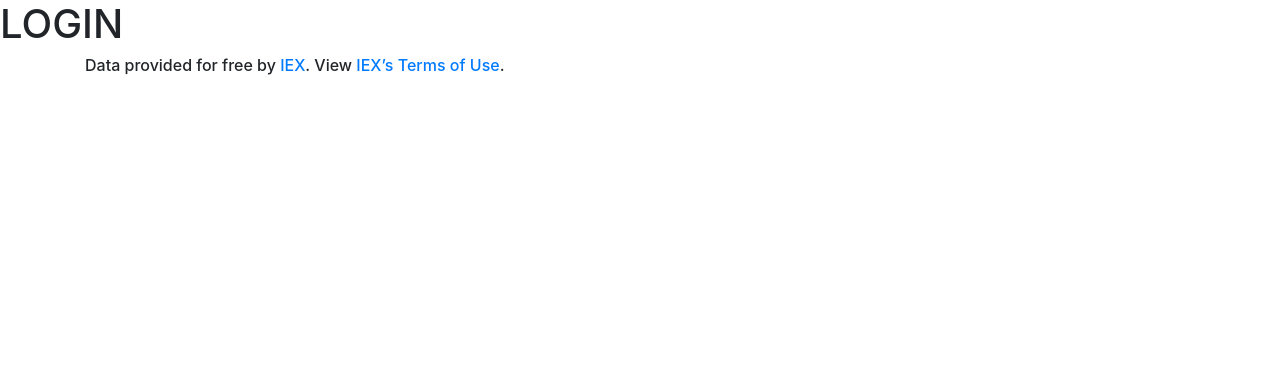
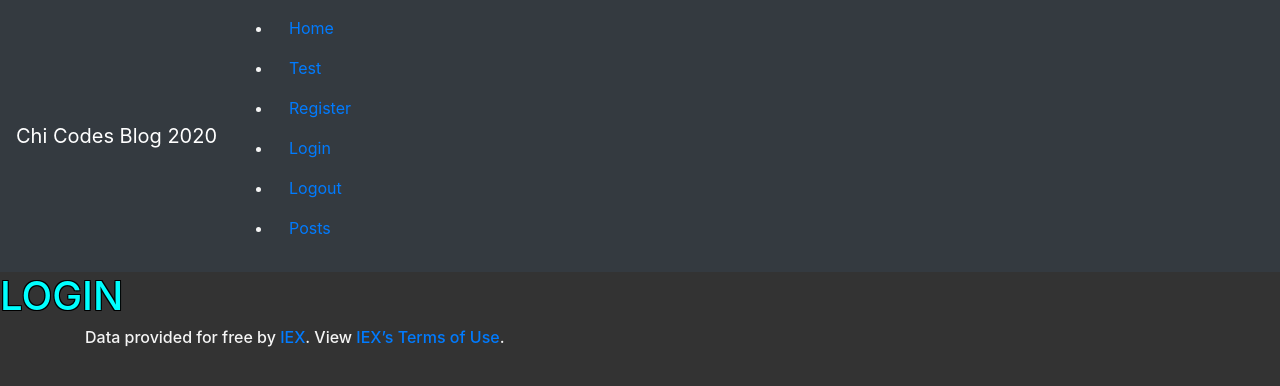
Before and after one commit to fzramos/flask-stock-trader-iex, a Flask app: page / in a window 1280 px wide. Shown: the top 386 px of the page. Run offline with Flask 2, Linux system fonts and the light colour scheme; some libraries are stand-ins or nearby versions.

Commit message:
Adding de functionality as well as login form templaes

```diff
--- a/finance_app/routes.py
+++ b/finance_app/routes.py
@@ -1,8 +1,31 @@
 from finance_app import app
-from flask import render_template, redirect
+from flask import render_template, redirect, url_for
+from finance_app.forms import UserInfoForm, LoginForm
+from flask_login import login_required, login_user, current_user, logout_user
 
 @app.route('/')
 def home():
-    # if not login:
-    #     return redirect('/login')
+    # if not current_user.is_authenticated:
+    #     return redirect(url_for('register'))
     return render_template('index.html')
+
+@app.route('/register', methods = ['GET', 'POST'])
+def register():
+    form = UserInfoForm()
+
+    # if request.method == 'POST':
+    #     company
+
+    return render_template('register.html', form = form)
+    # return render_template('register.html')
+
+@app.route('/login', methods = ['GET', 'POST'])
+def login():
+    form = LoginForm()
+    return render_template('login.html', form = form)
+    # return render_template('login.html')
+
+@app.route('/logout', methods = ['GET', 'POST'])
+def logout():
+    logout_user()
+    return redirect(url_for('register'))
--- a/finance_app/static/css/style.css
+++ b/finance_app/static/css/style.css
@@ -0,0 +1,37 @@
+h1 {
+    color: rgb(0, 255, 255);
+
+    text-shadow: -1px -1px 0 #000, 1px -1px 0 #000, -1px 1px 0 #000, 1px 1px 0 #000;
+}
+
+html, body {
+    background-color: #333;
+    color: whitesmoke;
+}
+
+p, h3, blockquote {
+    color: rgb(204, 192, 192);
+}
+
+.banner{
+    height: 95vh;
+    background-image: linear-gradient(to right bottom,rgba(30,115, 172, 0.7), rgba(142, 57, 153, 0.6)), url(../images/prog_pic.jpg);
+    background-size: cover;
+    background-position: 35% 50%;
+
+    /* add diamond effect to */
+    -webkit-clip-path: polygon(0 0, 100% 0, 100% 80vh, 0 100%);
+    /* for IE and Chrome */
+    clip-path: polygon(0 0, 100% 0, 100% 80vh, 0 100%);
+    /* for rest of the modern browsers */
+    position: relative;
+}
+
+.header-text{
+    display: flex;
+    justify-content: center;
+    padding-top: 20%;
+    left: 20rem;
+    top: 10rem;
+    color: white;
+}
--- a/finance_app/templates/nav_postlog.html
+++ b/finance_app/templates/nav_postlog.html
@@ -1 +1,31 @@
 <!-- for users that have already logged in, has Home, Buy, Sell, History, Quote -->
+<nav class="navbar navbar-expand-lg navbar-dark bg-dark">
+    <a class="navbar-brand">Chi Codes Blog 2020</a>
+    <button class="navbar-toggler" type="button" data-toggle="collapse" data-target="#blogNav" aria-controls="blogNav" aria-expanded="false" aria-label="Toggle navigation">
+        <span class="navbar-toggler-icon"></span>
+    </button>
+    <!-- navigation button will go here -->
+    <div class="collapse navbar-collapse" id='blogNav'>
+        <ul>
+            <li class="nav_item active">
+                <a href="{{ url_for('home') }}" class="nav-link">Home</a>
+            </li>
+            <li class="nav-item">
+                <a href="{{ url_for('testRoute') }}" class="nav-link">Test</a>
+            </li>
+            <li class="nav-item">
+                <a href="{{ url_for('register') }}" class="nav-link">Register</a>
+            </li>
+            <li class="nav-item">
+                <a href="{{ url_for('login') }}" class="nav-link">Login</a>
+            </li>
+            <li class="nav-item">
+                <a href="{{ url_for('logout') }}" class="nav-link">Logout</a>
+            </li>
+            <li class="nav-item">
+                <a href="{{ url_for('posts') }}" class="nav-link">Posts</a>
+            </li>
+        </ul>
+    </div>
+
+</nav>
```
Also changed, not shown: config.py (+7 -0 lines), finance_app/__init__.py (+18 -1 lines), finance_app/forms.py (added, +14 -0 lines), finance_app/models.py (+83 -0 lines), finance_app/templates/logout.html (added, +9 -0 lines), finance_app/templates/nav_prelog.html (+19 -0 lines), app.db (added), 1 other file.
